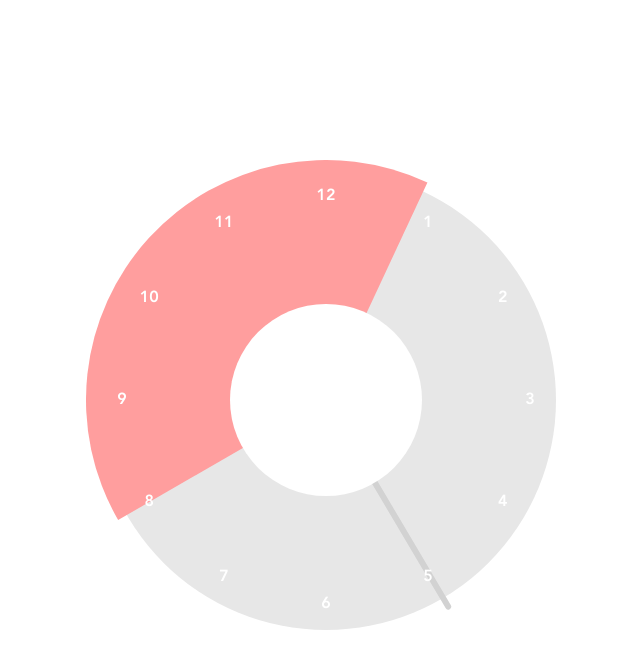
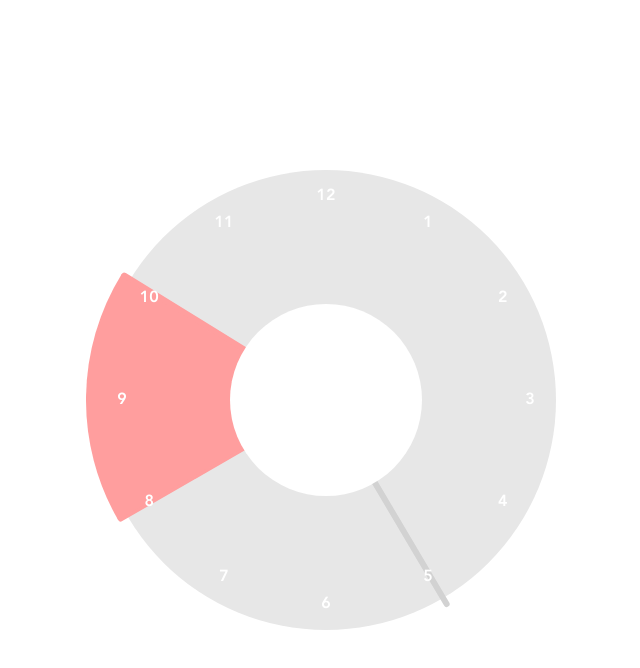
Before and after one commit to eddireeder/day-planner, a React (Create React App) app: page / in a window 1280 px wide. Shown: the top 668 px of the page, without its empty margins (314-954 px from the left). Built offline with nearby package versions, Linux system fonts and the light colour scheme.

Commit message:
Added mouse click to add activities

```diff
--- a/src/components/Clock/Clock.js
+++ b/src/components/Clock/Clock.js
@@ -9,6 +9,7 @@ class Clock extends React.Component {
     this.textPercOffset = 15;
     this.currentTimeLinePercOffset = 0;
     this.updateIntervalSeconds = 1;
+    this.lineStrokeWidth = 6;
     // Define initial state
     this.state = {
       boundingClientRect: null,
@@ -19,16 +20,17 @@ class Clock extends React.Component {
       activities: [
         {
           timeFrom: 1574280000000,
-          timeTo: 1574297400000,
+          timeTo: 1574287400000,
           description: null,
           colorString: "#FF9E9E"
         }
       ],
-      cursorAngle: null
+      cursorAngle: null,
+      nextColor: null
     };
     // Bind methods to this
     this.update = this.update.bind(this);
-    this.onMouseOverFreeSpace = this.onMouseOverFreeSpace.bind(this);
+    this.onMouseOver = this.onMouseOver.bind(this);
   }
 
   componentDidMount() {
@@ -45,6 +47,8 @@ class Clock extends React.Component {
       this.updateIntervalSeconds * 1000
     );
     newState.intervalId = intervalId;
+    // Set next color
+    newState.nextColor = "#FFB1E0";
     // Update state
     this.setState(newState);
   }
@@ -68,17 +72,19 @@ class Clock extends React.Component {
     // Convert to degrees
     let angleDegrees = angleRadians * (180.0 / Math.PI);
     // Apply quadrant rule
-    if (x - cx > 0) angleDegrees += 90;
+    if (x - cx >= 0) angleDegrees += 90;
     else angleDegrees += 270;
     return angleDegrees;
   }
 
-  generateSegmentPathD(r, startAngleDegrees, endAngleDegrees) {
+  generateSegmentSVGPathD(r, startAngleDegrees, endAngleDegrees) {
     const cx = this.state.width / 2.0;
     const cy = this.state.height / 2.0;
     const start = this.polarToCartesian(cx, cy, r, endAngleDegrees);
     const end = this.polarToCartesian(cx, cy, r, startAngleDegrees);
-    const largeArcFlag = endAngleDegrees - startAngleDegrees <= 180 ? "0" : "1";
+    const difference = endAngleDegrees - startAngleDegrees;
+    const largeArcFlag =
+      (difference > 0 && difference < 180) || difference < -180 ? "0" : "1";
     return [
       "M",
       start.x,
@@ -98,7 +104,7 @@ class Clock extends React.Component {
     ].join(" ");
   }
 
-  generateHourTexts() {
+  generateHourSVGTexts() {
     // Compute centre coordinate
     const cx = this.state.width / 2.0;
     const cy = this.state.height / 2.0;
@@ -133,14 +139,15 @@ class Clock extends React.Component {
     );
   }
 
-  generateLine(angleDegrees) {
+  generateSVGLine(angleDegrees, colorString) {
     // Compute centre coordinate
     const cx = this.state.width / 2.0;
     const cy = this.state.height / 2.0;
     // Compute the length of the line
     const length =
       (this.state.width / 2.0) *
-      ((100.0 + this.currentTimeLinePercOffset) / 100.0);
+        ((100.0 + this.currentTimeLinePercOffset) / 100.0) -
+      this.lineStrokeWidth / 2.0;
     // Calculate the end of the line using the length as radius
     const end = this.polarToCartesian(cx, cy, length, angleDegrees);
     // Return the line
@@ -150,8 +157,8 @@ class Clock extends React.Component {
         y1={cy}
         x2={end.x}
         y2={end.y}
-        stroke="#D2D2D2"
-        strokeWidth="6"
+        stroke={colorString}
+        strokeWidth={this.lineStrokeWidth}
         strokeLinecap="round"
       ></line>
     );
@@ -176,53 +183,148 @@ class Clock extends React.Component {
     return (timeMs / (1000 * 60 * 60 * 12)) * 360;
   }
 
-  generateActivitySegmentPaths() {
+  angleToFutureTs(angleDegrees) {
+    // Get current ts
+    const currentTs = Date.now();
+    // Convert to angle
+    const currentTsAngle = this.tsToAngle(currentTs);
+    // Calculate the forward angle difference
+    let forwardAngleDiff = 0;
+    if (angleDegrees > currentTsAngle) {
+      forwardAngleDiff = angleDegrees - currentTsAngle;
+    } else if (angleDegrees < currentTsAngle) {
+      forwardAngleDiff = 360 - currentTsAngle + angleDegrees;
+    }
+    // Convert angle difference to time difference
+    const forwardMsDiff = (forwardAngleDiff / 360.0) * 1000 * 60 * 60 * 12;
+    // Return the current ts + time difference
+    return currentTs + forwardMsDiff;
+  }
+
+  generateActivitySVGs() {
     // Return path elements in a react fragment
     return (
       <React.Fragment>
         {this.state.activities.map((item, index) => {
-          let d = this.generateSegmentPathD(
+          const angleDegreesTo =
+            item.timeTo != null
+              ? this.tsToAngle(item.timeTo)
+              : this.state.cursorAngle;
+          let d = this.generateSegmentSVGPathD(
             this.state.width / 2.0,
             this.tsToAngle(item.timeFrom),
-            this.tsToAngle(item.timeTo)
+            angleDegreesTo
           );
-          // Return path element
-          return <path d={d} fill={item.colorString} key={index}></path>;
+          // Return path and line elements
+          return (
+            <React.Fragment key={index}>
+              {this.generateSVGLine(
+                this.tsToAngle(item.timeFrom),
+                item.colorString
+              )}
+              <path d={d} fill={item.colorString}></path>
+              {this.generateSVGLine(angleDegreesTo, item.colorString)}
+            </React.Fragment>
+          );
         })}
       </React.Fragment>
     );
   }
 
-  onMouseOverFreeSpace(e) {
+  onMouseOver(e) {
     // Apply component offset to centre coordinates
     const cx = this.state.boundingClientRect.left + this.state.width / 2.0;
     const cy = this.state.boundingClientRect.top + this.state.height / 2.0;
     // Calculate the angle mouse is currently over
     const angleDegrees = this.cartesianToPolar(cx, cy, e.clientX, e.clientY);
-    // Update cursor angle in state
+    // Check whether angle is free space
+    let inFreeSpace = true;
+    for (let activity of this.state.activities) {
+      // Don't count activity if it doesn't have a time to selected yet
+      if (activity.timeTo == null) continue;
+      // Convert the times to angles
+      const start = this.tsToAngle(activity.timeFrom);
+      const end = this.tsToAngle(activity.timeTo);
+      if (end < start) {
+        if (
+          (angleDegrees >= start && angleDegrees <= 360) ||
+          angleDegrees <= end
+        ) {
+          inFreeSpace = false;
+          break;
+        }
+      } else if (angleDegrees >= start && angleDegrees <= end) {
+        inFreeSpace = false;
+        break;
+      }
+    }
+    // Update cursor angle and whether in free space in state
     let newState = { ...this.state };
     newState.cursorAngle = angleDegrees;
+    newState.inFreeSpace = inFreeSpace;
     this.setState(newState);
+  }
+
+  onMouseClick(e) {
+    // Check whether currently choosing a stop time for an activity
+    let selectingTimeTo = false;
+    for (let i = 0; i < this.state.activities.length; i++) {
+      if (this.state.activities[i].timeTo == null) {
+        let newState = { ...this.state };
+        // Set the time to as the cursor angle's time
+        newState.activities[i].timeTo = this.angleToFutureTs(
+          this.state.cursorAngle
+        );
+        // Add new next color
+        newState.nextColor = "#5CEDCA";
+        // Update state
+        this.setState(newState);
+        // Update variable and exit loop
+        selectingTimeTo = true;
+        break;
+      }
+    }
+    // Check whether angle is free space (and not selecting time to)
+    if (this.state.inFreeSpace && !selectingTimeTo) {
+      // Add new activity to state with no time to
+      let newState = { ...this.state };
+      newState.activities.push({
+        timeFrom: this.angleToFutureTs(this.state.cursorAngle),
+        timeTo: null,
+        description: null,
+        colorString: this.state.nextColor
+      });
+      this.setState(newState);
+    }
   }
 
   render() {
     return (
       <div className="Clock" ref={divElement => (this.divElement = divElement)}>
         {this.state.width != null && this.state.height != null && (
-          <svg>
+          <svg
+            onMouseMove={e => this.onMouseOver(e)}
+            onClick={e => this.onMouseClick(e)}
+          >
             <circle
               className="donut-background"
               cx="50%"
               cy="50%"
               r={this.state.width / 2.0 - this.backgroundPercOffset}
-              onMouseMove={e => this.onMouseOverFreeSpace(e)}
             />
-            {this.generateActivitySegmentPaths()}
+            {this.generateActivitySVGs()}
             {this.state.cursorAngle != null &&
-              this.generateLine(this.state.cursorAngle)}
-            {this.generateLine(this.tsToAngle(this.state.currentTime))}
+              this.state.inFreeSpace &&
+              this.generateSVGLine(
+                this.state.cursorAngle,
+                this.state.nextColor
+              )}
+            {this.generateSVGLine(
+              this.tsToAngle(this.state.currentTime),
+              "#D2D2D2"
+            )}
             <circle className="donut-hole" cx="50%" cy="50%" r="20%" />
-            {this.generateHourTexts()}
+            {this.generateHourSVGTexts()}
           </svg>
         )}
       </div>
```
